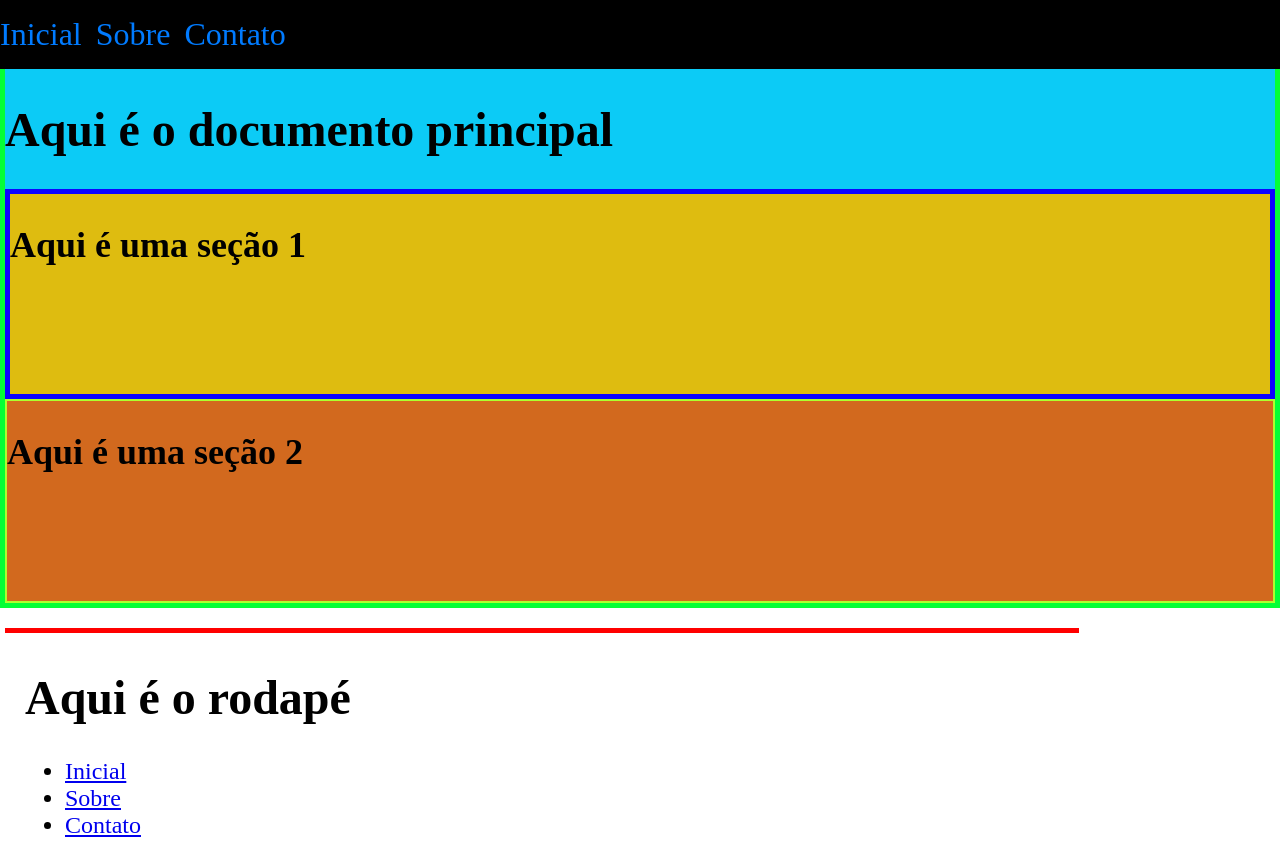
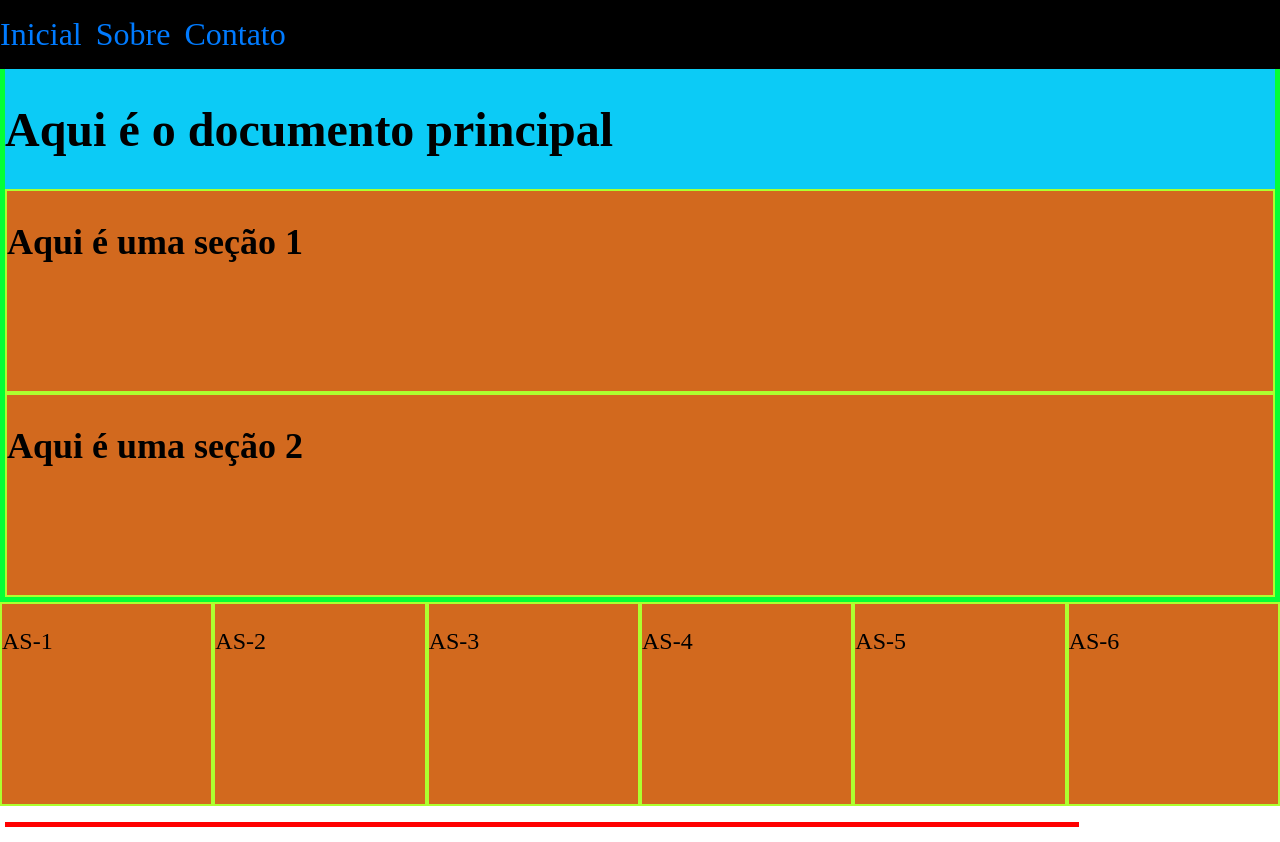
Before and after one commit to faustinopsy/aula_4, a plain HTML site: page index.html in a window 1280 px wide. Shown: the top 842 px of the page. Drawn offline with Linux system fonts and the light colour scheme.

Commit message:
ataulização grid

```diff
--- a/assets/css/style.css
+++ b/assets/css/style.css
@@ -1,5 +1,26 @@
 html{
     font-size: 24px;
+}
+main{
+    display: flex;
+    flex-direction: column;
+    flex-wrap: wrap;
+    background-color: rgba(13, 248, 185, 0.975);
+    border: solid 5px yellow;
+}
+section{
+    background-color: chocolate;
+    border: solid 2px greenyellow;
+    height: 200px;
+}
+.principal{
+    background-color: rgba(228, 188, 11, 0.975);
+    border: solid 5px rgb(12, 4, 255);
+}
+#app{
+    background-color: rgba(7, 202, 246, 0.975);
+    border: solid 5px rgb(4, 255, 54);
+    padding: 65px 0 0 0;
 }
 h1{
     /* o rem pai de todos = root */
@@ -59,3 +80,9 @@ footer{
     height: 200px;
     z-index: 5;
 }
+
+.grid-container {
+    display: grid;
+    grid-template-columns: repeat(auto-fill, minmax(200px, 1fr));
+    grid-template-rows: 200px auto;
+}
--- a/index.html
+++ b/index.html
@@ -8,26 +8,7 @@
     <link rel="stylesheet" href="assets/css/style.css">
     <!-- <link rel="stylesheet" href="https://www.w3schools.com/w3css/4/w3.css"> -->
     <!--style css interno || css critico -->
-    <style>
-        section{
-            background-color: chocolate;
-            border: solid 2px greenyellow;
-            height: 200px;
-        }
-        main{
-            background-color: rgba(13, 248, 185, 0.975);
-            border: solid 5px yellow;
-        }
-        .principal{
-            background-color: rgba(228, 188, 11, 0.975);
-            border: solid 5px rgb(12, 4, 255);
-        }
-        #app{
-            background-color: rgba(7, 202, 246, 0.975);
-            border: solid 5px rgb(4, 255, 54);
-            padding: 65px 0 0 0;
-        }
-    </style>
+
 </head>
 <body>
     <div id="modal">
@@ -52,13 +33,33 @@
     -->
     <main class="principal" id="app">
         <h1>Aqui é o documento principal</h1>
-        <section class="principal">
+        <section >
             <h2>Aqui é uma seção 1</h2>
         </section>
-        <section class="w3-card">
+        <section >
             <h2>Aqui é uma seção 2</h2>
         </section>
     </main>
+    <aside class="grid-container">
+        <section>
+            <p>AS-1</p>
+        </section>
+        <section>
+            <p>AS-2</p>
+        </section>
+        <section>
+            <p>AS-3</p>
+        </section>
+        <section>
+            <p>AS-4</p>
+        </section>
+        <section>
+            <p>AS-5</p>
+        </section>
+        <section>
+            <p>AS-6</p>
+        </section>
+    </aside>
     <!-- style css iline-->
     <footer>
         <h1>Aqui é o rodapé</h1>
```
